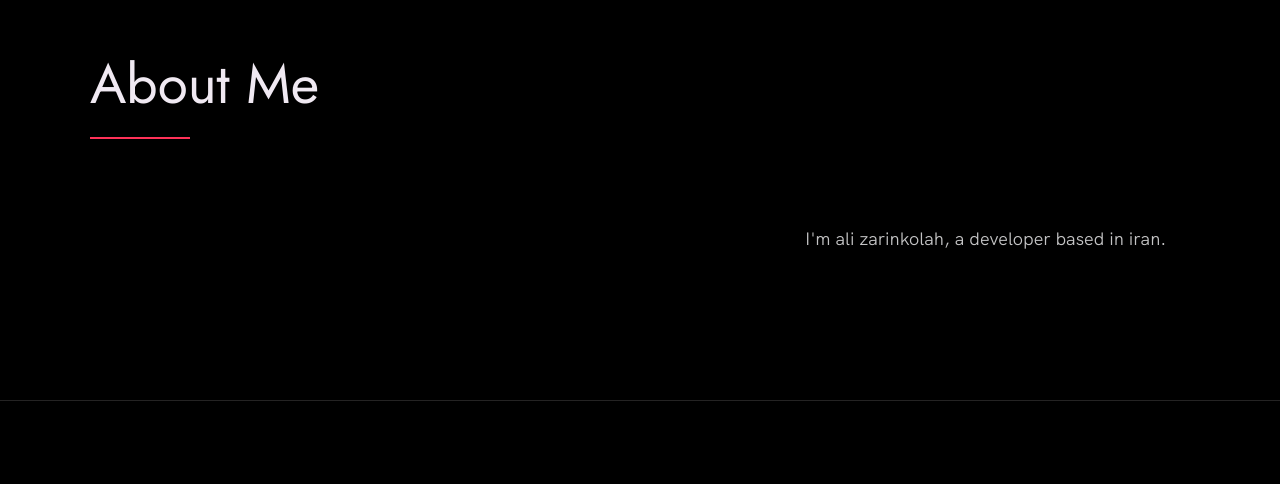
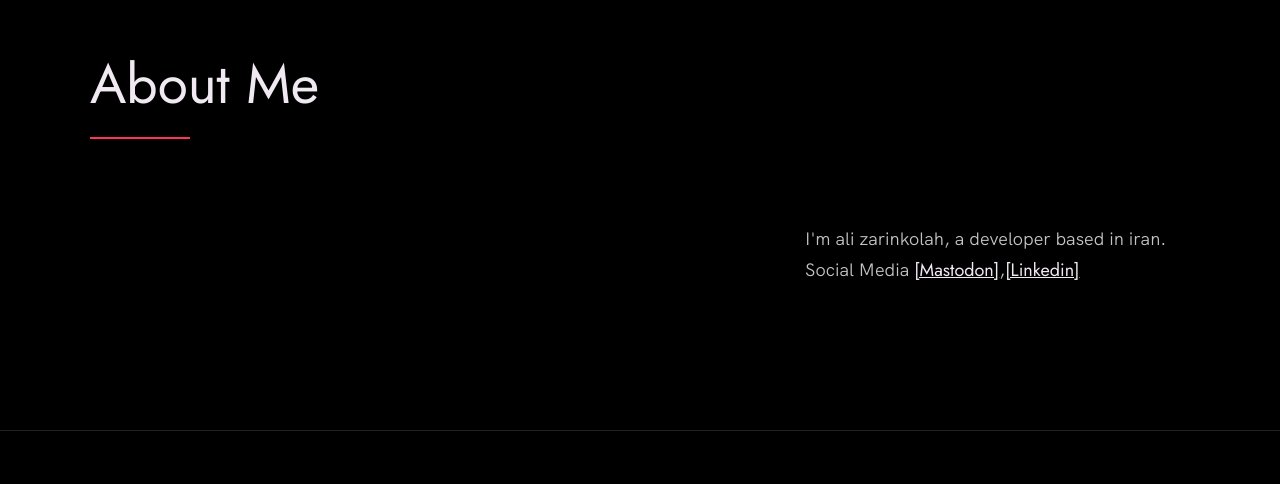
Before and after one commit to zarinkolahali/zarinkolahali.github.io, a plain HTML site: page index.html in a window 1280 px wide. Shown: the part 869-1353 px from the top of the page. Drawn offline with Linux system fonts and the light colour scheme.

Commit message:
Update index.html

```diff
--- a/index.html
+++ b/index.html
@@ -57,6 +57,7 @@
             <!-- Replace the below paragraph with info about yourself -->
             <p>
               I'm ali zarinkolah, a developer based in iran.
+              Social Media <a href="https://mas.to/@zarinkolahali">[Mastodon]</a>,<a href="https://www.linkedin.com/in/zarinkolahali/">[Linkedin]</a>
             </p>
           </div>
 
```
